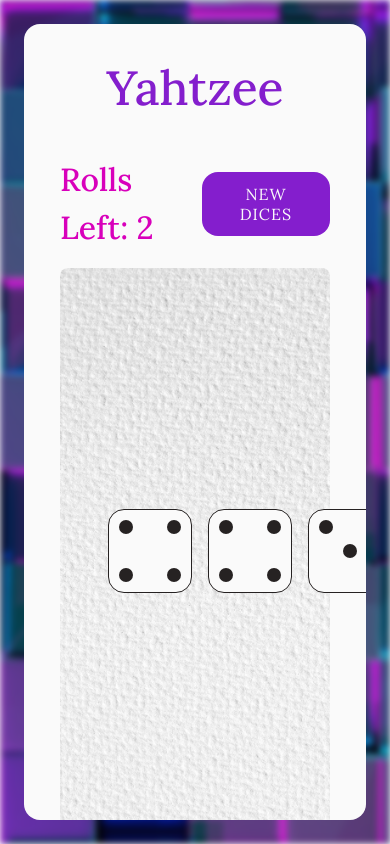
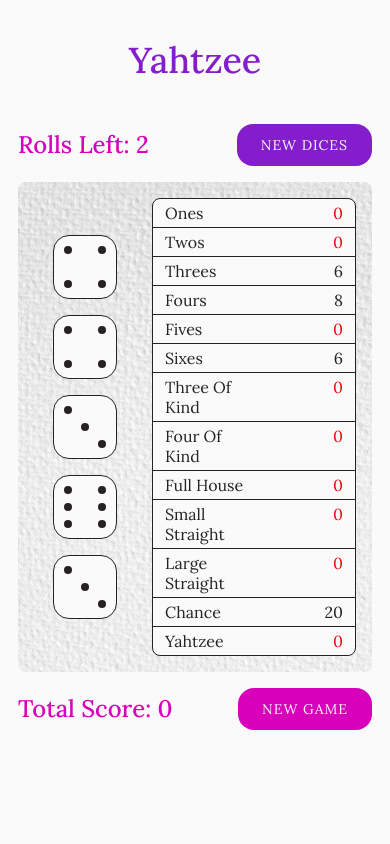
Before and after one commit to katepysova/Yahtzee, a React app: page / in a window 390 px wide. Built offline with nearby package versions, Linux system fonts and the light colour scheme.

Commit message:
Added responsive styles

```diff
--- a/src/Layout/Layout.scss
+++ b/src/Layout/Layout.scss
@@ -12,6 +12,10 @@
   width: 100%;
   height: 100%;
   filter: blur(3px) brightness(90%);
+
+  @media only screen and (max-width: $bp-small) {
+    background-image: none;
+  }
 }
 
 .main {
@@ -33,4 +37,8 @@
       overflow-y: auto;
     }
   }
+
+  @media only screen and (max-width: $bp-small) {
+    padding: 0;
+  }
 }
--- a/src/components/Dices/Dices.scss
+++ b/src/components/Dices/Dices.scss
@@ -1,3 +1,5 @@
+@import 'src/styles/variables';
+
 .dices {
   display: grid;
   grid-template-columns: repeat(5, 1fr);
@@ -5,5 +7,12 @@
   align-items: center;
   justify-content: center;
   gap: 16px;
-  padding: 24px;
+
+  @media only screen and (max-width: $bp-medium) {
+    grid-template-columns: repeat(2, 1fr);
+  }
+
+  @media only screen and (max-width: $bp-extra-small) {
+    grid-template-columns: repeat(1, 1fr);
+  }
 }
--- a/src/components/Die/Die.scss
+++ b/src/components/Die/Die.scss
@@ -5,6 +5,11 @@
   height: 14px;
   border-radius: 50%;
   background-color: $color-black;
+
+  @media only screen and (max-width: $bp-medium) {
+    height: 8px;
+    width: 8px;
+  }
 }
 
 .dots {
@@ -23,6 +28,11 @@
       background-color: $color-red;
       width: 16px;
       height: 16px;
+
+      @media only screen and (max-width: $bp-medium) {
+        height: 10px;
+        width: 10px;
+      }
     }
   }
 
@@ -132,6 +142,11 @@
   &:disabled {
     cursor: not-allowed;
   }
+
+  @media only screen and (max-width: $bp-medium) {
+    height: 64px;
+    width: 64px;
+  }
 }
 
 @keyframes spin {
--- a/src/components/Game/Game.scss
+++ b/src/components/Game/Game.scss
@@ -6,6 +6,11 @@
     align-items: center;
     justify-content: space-between;
     padding: 16px 0;
+    gap: 16px;
+
+    @media only screen and (max-width: $bp-extra-small) {
+      flex-wrap: wrap;
+    }
   }
 
   &__board {
@@ -19,5 +24,14 @@
     grid-template-columns: 1.5fr 1fr;
     gap: 36px;
     padding: 24px;
+
+    @media only screen and (max-width: $bp-medium) {
+      grid-template-columns: 1fr 2fr;
+    }
+
+    @media only screen and (max-width: $bp-extra-small) {
+      padding: 16px;
+      gap: 16px;
+    }
   }
 }
--- a/src/components/shared/Button/Button.scss
+++ b/src/components/shared/Button/Button.scss
@@ -36,4 +36,8 @@
     opacity: 0.5;
     cursor: not-allowed;
   }
+
+  @media only screen and (max-width: $bp-small) {
+    font-size: 14px;
+  }
 }
--- a/src/styles/_base.scss
+++ b/src/styles/_base.scss
@@ -57,4 +57,9 @@
   height: 100%;
   background-color: $color-white;
   border-radius: 16px;
+
+  @media only screen and (max-width: $bp-small) {
+    padding: 36px 18px;
+    border-radius: unset;
+  }
 }
--- a/src/styles/_typography.scss
+++ b/src/styles/_typography.scss
@@ -6,6 +6,11 @@
   font-weight: 500;
   text-transform: capitalize;
   color: $color-primary;
+
+  @media only screen and (max-width: $bp-small) {
+    font-size: 36px;
+    line-height: 48px;
+  }
 }
 
 .heading-secondary {
@@ -14,4 +19,14 @@
   font-weight: 500;
   text-transform: capitalize;
   color: $color-pink;
+
+  @media only screen and (max-width: $bp-small) {
+    font-size: 28px;
+    line-height: 36px;
+  }
+
+  @media only screen and (max-width: $bp-extra-small) {
+    font-size: 24px;
+    line-height: 32px;
+  }
 }
--- a/src/styles/_variables.scss
+++ b/src/styles/_variables.scss
@@ -3,3 +3,6 @@
 $color-red: #eb0b0b;
 $color-primary: #841ecd;
 $color-pink: rgb(216 0 187);
+$bp-medium: 975px;
+$bp-small: 650px;
+$bp-extra-small: 450px;
```
